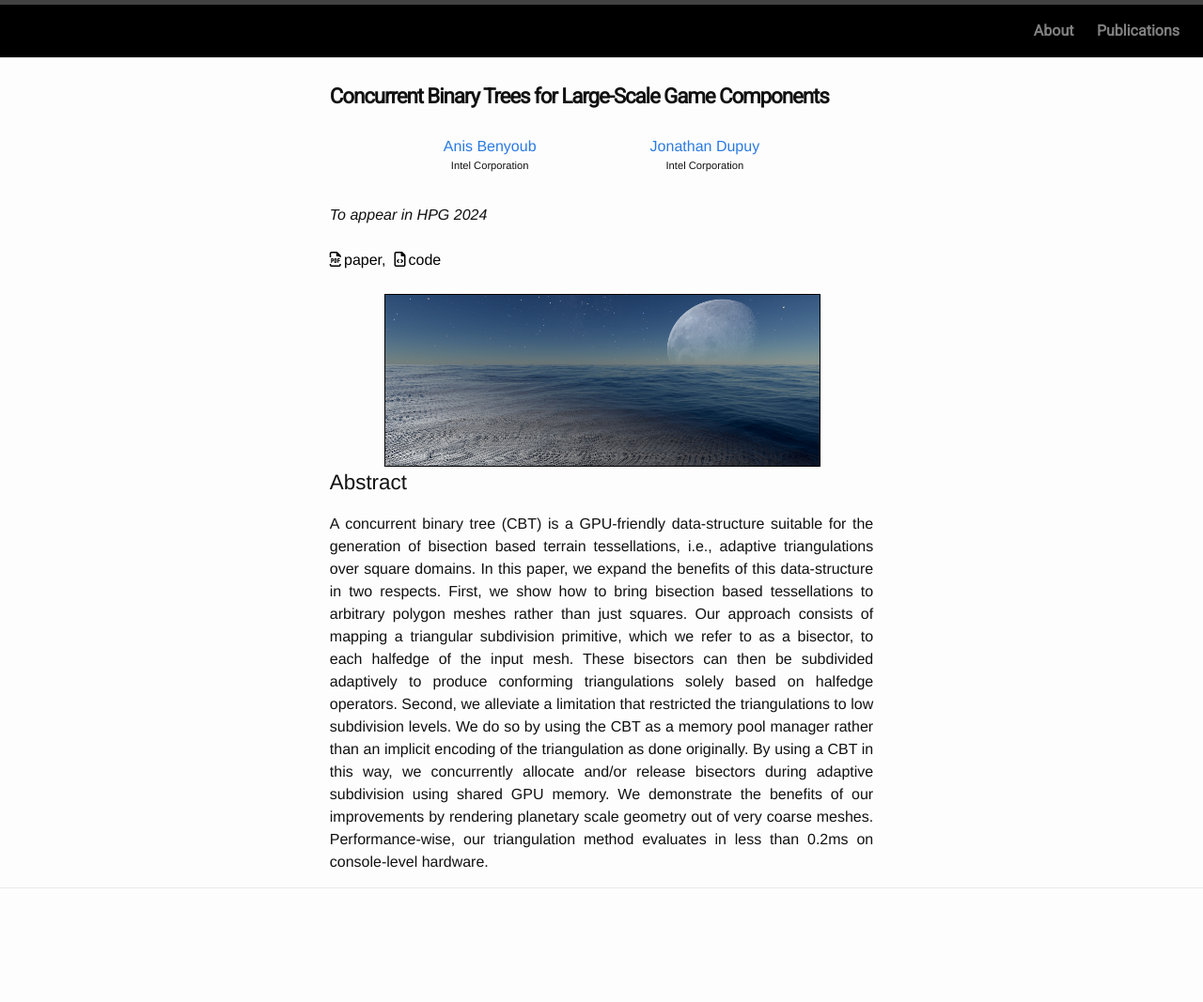
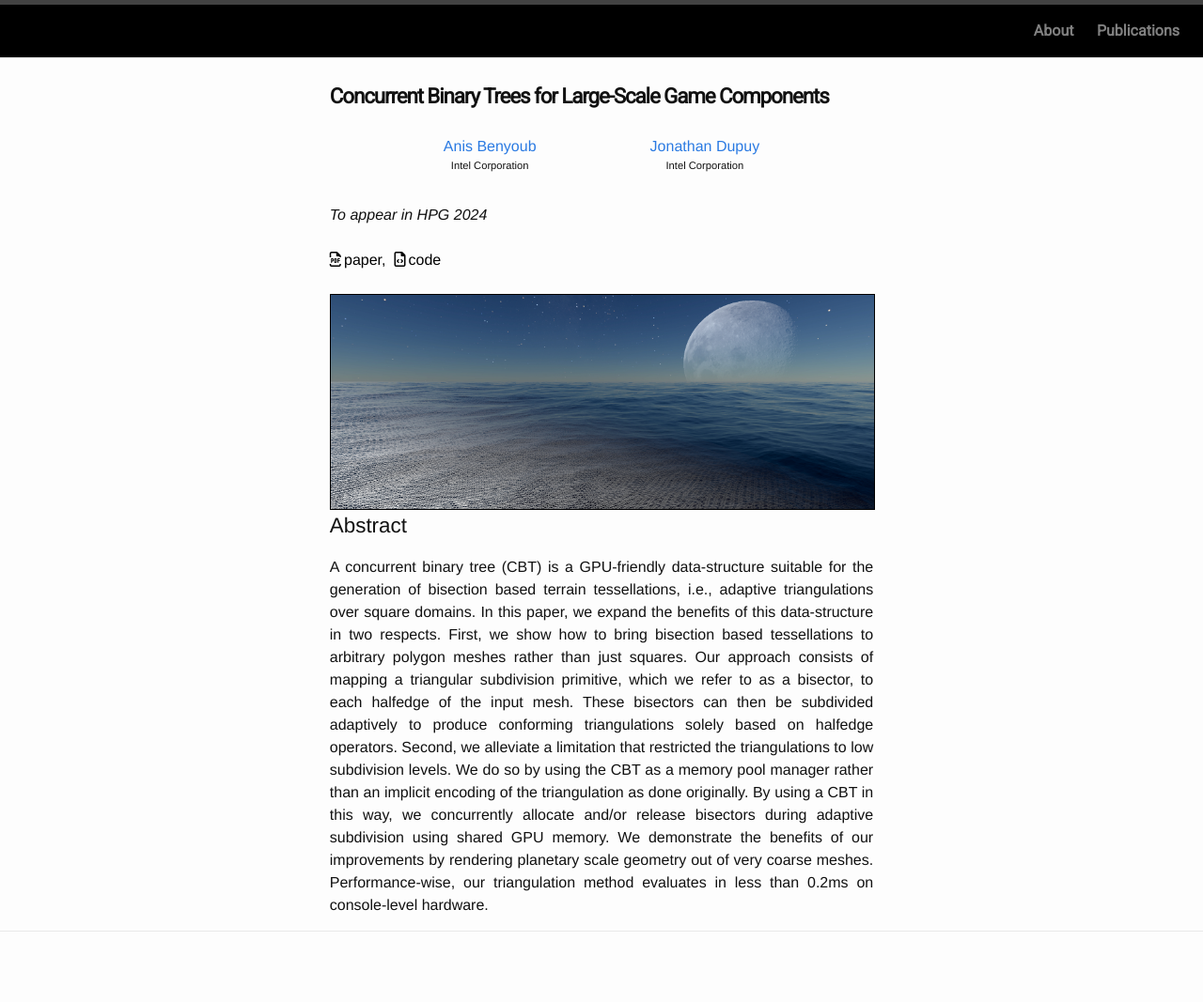
Before and after one commit to ggx-research/ggx-research.github.io, a Jekyll site: the page built from _posts/2024-08-27-publication-cbt.md, in a window 1280 px wide. Shown: the whole page at 94% size. Built offline with Jekyll 4.4.1, drawn with Linux system fonts in a browser that asks for light colours; before the commit the page ends 1021 px from its top, so only the background shows below that.

Commit message:
teaser update

```diff
--- a/_posts/2024-08-27-publication-cbt.md
+++ b/_posts/2024-08-27-publication-cbt.md
@@ -20,7 +20,7 @@ materials: [
 ---
 
 <div style="display:flex; justify-content: space-evenly;">
-    <div style="position:relative; width:80%;">
+    <div style="position:relative; width:100%;">
         <img style="width:100%; border:solid 1px black;" src="/images/posts/2024-publication-cbt/cbt-teaser.jpg">
     </div>
 </div>
```
